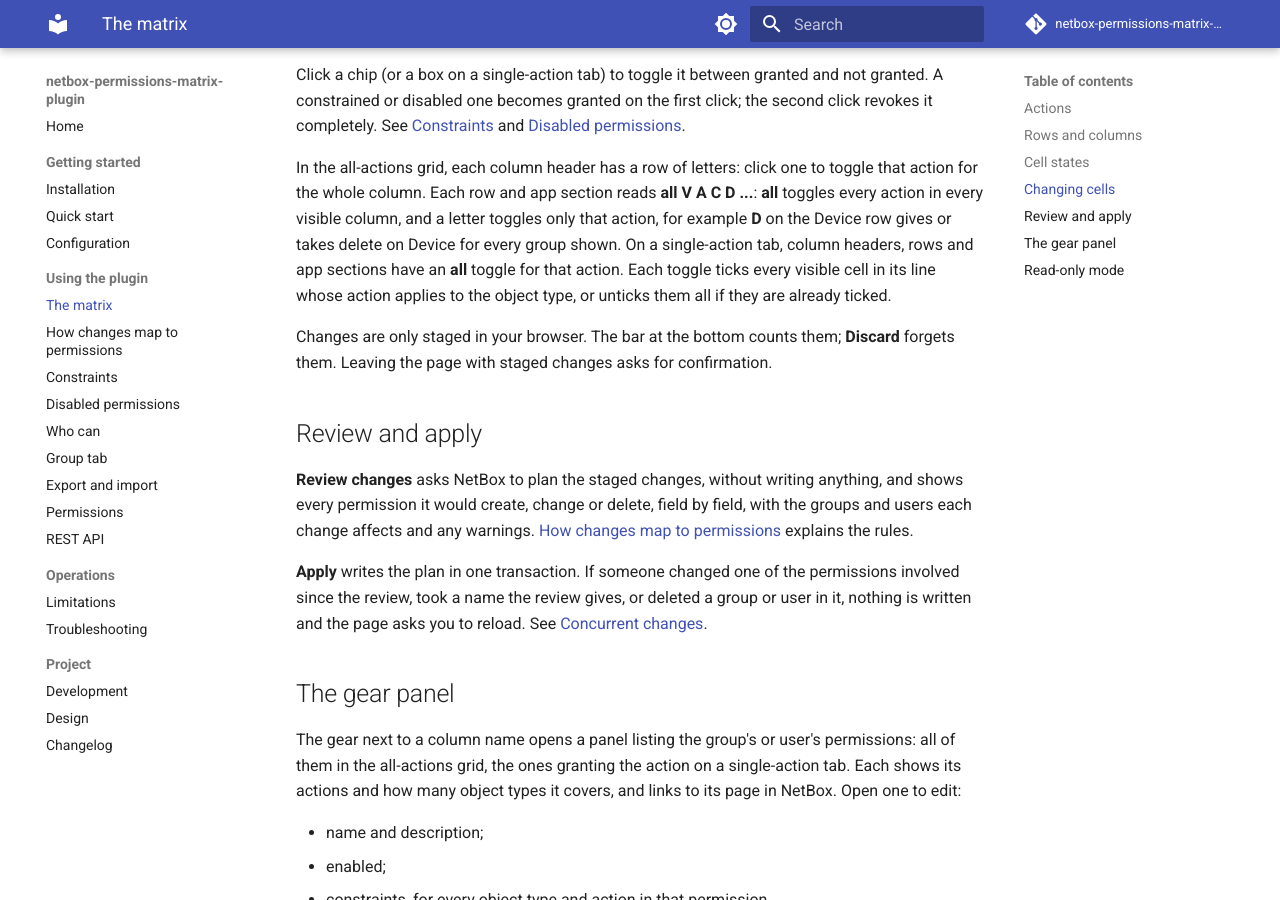
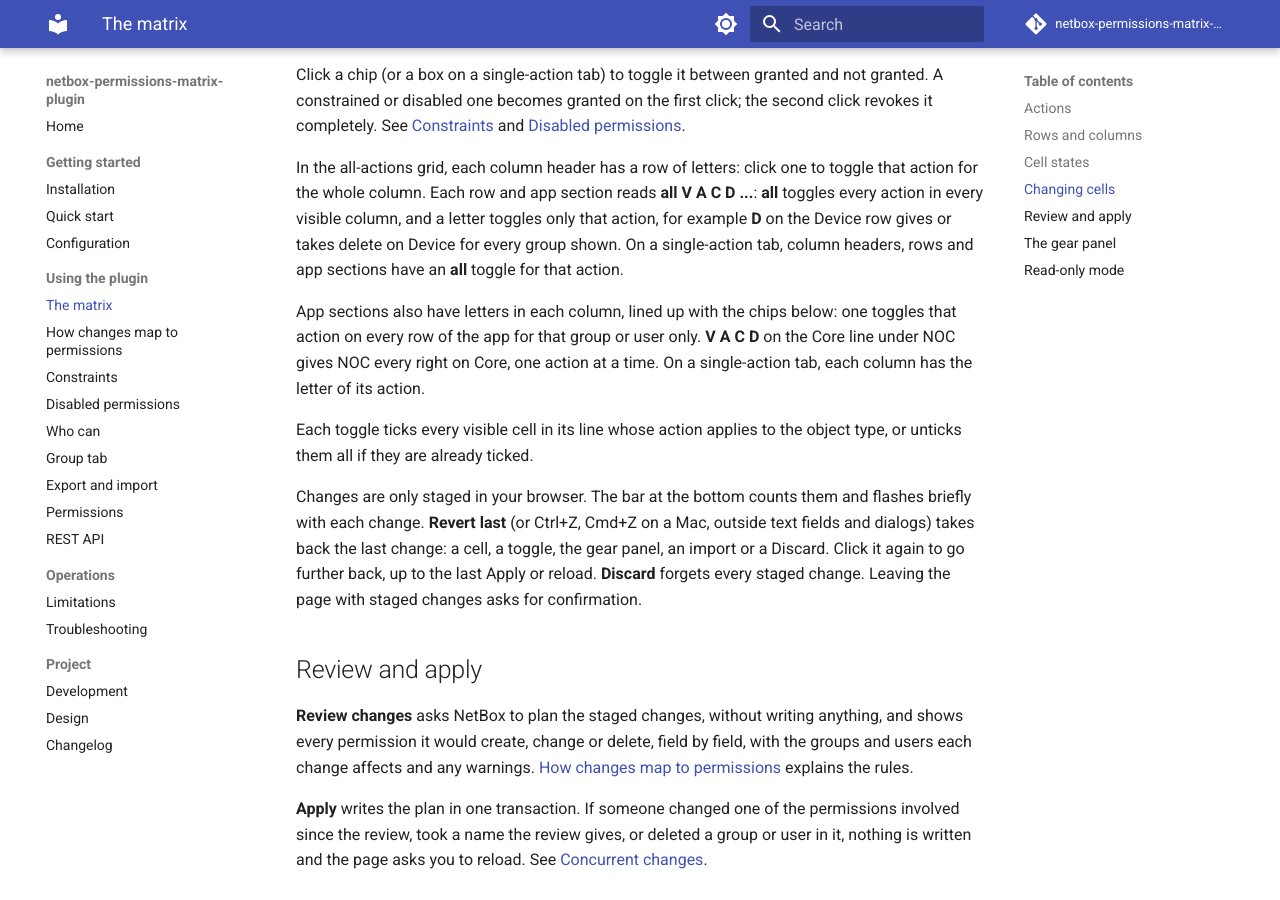
Before and after one commit to thomaschristory/netbox-permissions-matrix-plugin, an MkDocs documentation site: the page built from docs/matrix.md, in a window 1280 px wide and 900 px high, scrolled down 2811 px. Built offline with MkDocs 1.6.1 and Material for MkDocs 9.7.7, drawn with Linux system fonts in a browser that asks for light colours; comment, search, counter and statistics services are not loaded; some of the changed text lies outside the part shown.

Commit message:
feat: app toggles per group or user, and Revert last (#28)
* feat: app toggles per group or user, and Revert last

App sections get letter toggles in each column, so one action on every row
of an app can be given to a single group or user. A Revert last button and
Ctrl+Z take back the last staged change, and the staged-changes bar flashes
with each change.

* fix: undo covers import notes; docs on Revert last limits

````diff
--- a/docs/matrix.md
+++ b/docs/matrix.md
@@ -9,13 +9,13 @@
 
                             |   NOC ⚙       |   Ops ⚙       |
                             | [V A C D R S] | [V A C D R S] |
-  DCIM      all V A C D R S |               |               |
+  DCIM      all V A C D R S | [V A C D R  ] | [V A C D R  ] |
     Device  all V A C D R   |  V A C D R    |  V A C D R    |
     Site    all V A C D     |  V A C D      |  V A C D      |
-  Core      all V A C D R S |               |               |
+  Core      all V A C D R S | [V A C D   S] | [V A C D   S] |
     Data S. all V A C D   S |  V A C D   S  |  V A C D   S  |
 
-                                            3 changes staged   [Discard] [Review changes]
+                            3 changes staged   [Revert last] [Discard] [Review changes]
 ```
 
 ## Actions
@@ -86,11 +86,20 @@
 column. Each row and app section reads **all V A C D ...**: **all** toggles every action in every visible column,
 and a letter toggles only that action, for example **D** on the Device row gives or takes delete on Device for
 every group shown. On a single-action tab, column headers, rows and app sections have an **all** toggle for that
-action. Each toggle ticks every visible cell in its line whose action
-applies to the object type, or unticks them all if they are already ticked.
+action.
 
-Changes are only staged in your browser. The bar at the bottom counts them; **Discard** forgets them. Leaving the
-page with staged changes asks for confirmation.
+App sections also have letters in each column, lined up with the chips below: one toggles that action on every row
+of the app for that group or user only. **V A C D** on the Core line under NOC gives NOC every right on Core, one
+action at a time. On a single-action tab, each column has the letter of its action.
+
+Each toggle ticks every visible cell in its line whose action applies to the object type, or unticks them all if
+they are already ticked.
+
+Changes are only staged in your browser. The bar at the bottom counts them and flashes briefly with each change.
+**Revert last** (or Ctrl+Z, Cmd+Z on a Mac, outside text fields and dialogs) takes back the last change: a cell, a
+toggle, the gear panel, an import or a Discard. Click it again to go further back, up to the last Apply or reload.
+**Discard** forgets every staged change.
+Leaving the page with staged changes asks for confirmation.
 
 ## Review and apply
 
````
Also changed, not shown: CHANGELOG.md (+9 -0 lines), README.md (+2 -2 lines), docs/disabled.md (+2 -2 lines), docs/group-tab.md (+2 -1 lines), netbox_permissions_matrix_plugin/static/netbox_permissions_matrix_plugin/matrix.css (+23 -0 lines), netbox_permissions_matrix_plugin/static/netbox_permissions_matrix_plugin/matrix.js (+82 -5 lines), 1 other file.
